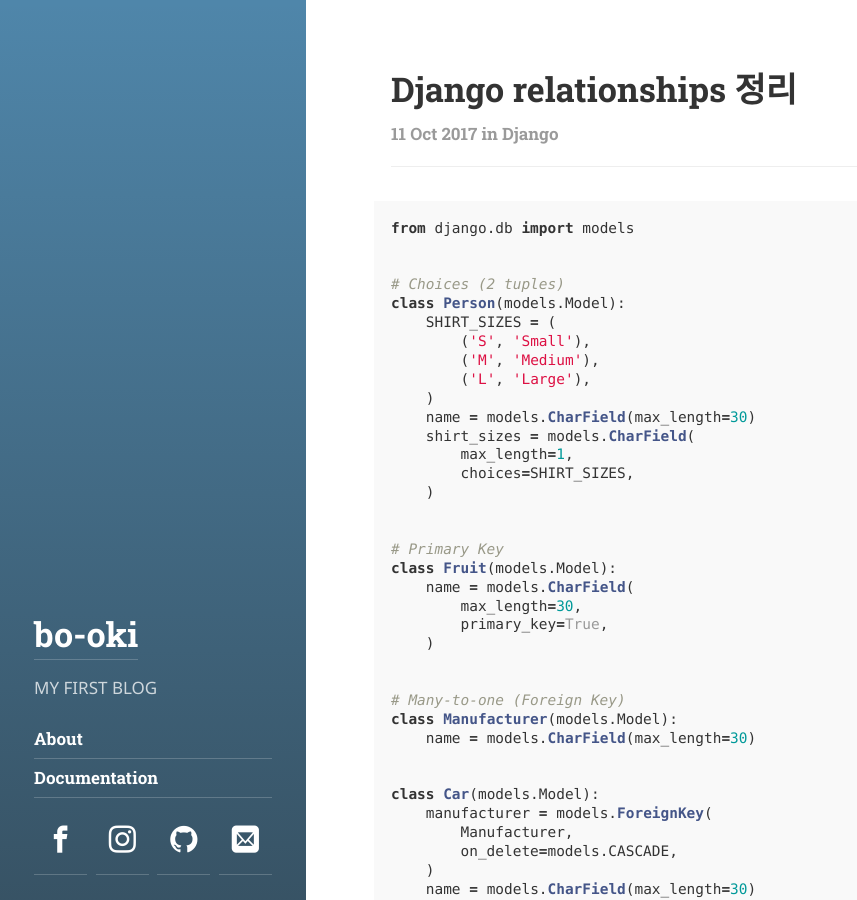
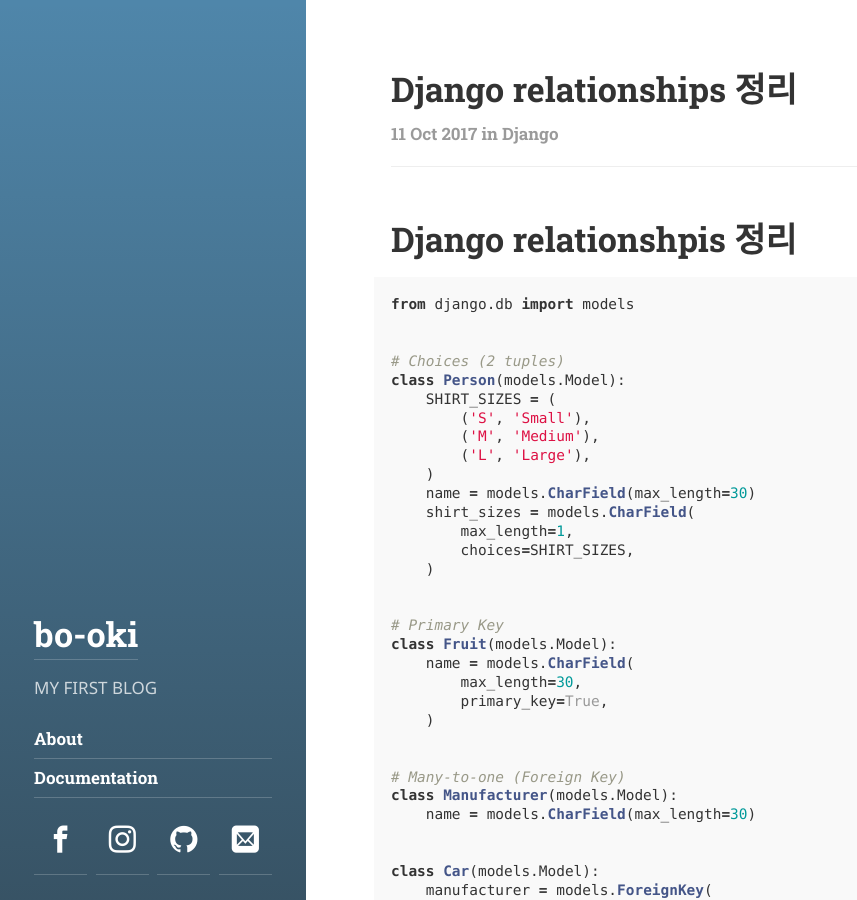
Before and after one commit to bookpark/bookpark.github.io, a Jekyll site: the page built from _posts/2017-10-11-django-relationships.md, in a window 1280 px wide and 900 px high. Shown: the whole window, without its empty margins (0-857 px from the left). Built offline with Jekyll 4.4.1, drawn with Linux system fonts in a browser that asks for light colours; some web fonts are replaced.

Commit message:
노트 수정

````diff
--- a/_posts/2017-10-11-django-relationships.md
+++ b/_posts/2017-10-11-django-relationships.md
@@ -4,6 +4,7 @@
 categories: django
 ---
 
+# Django relationshpis 정리
 
 ```python
 from django.db import models
````
